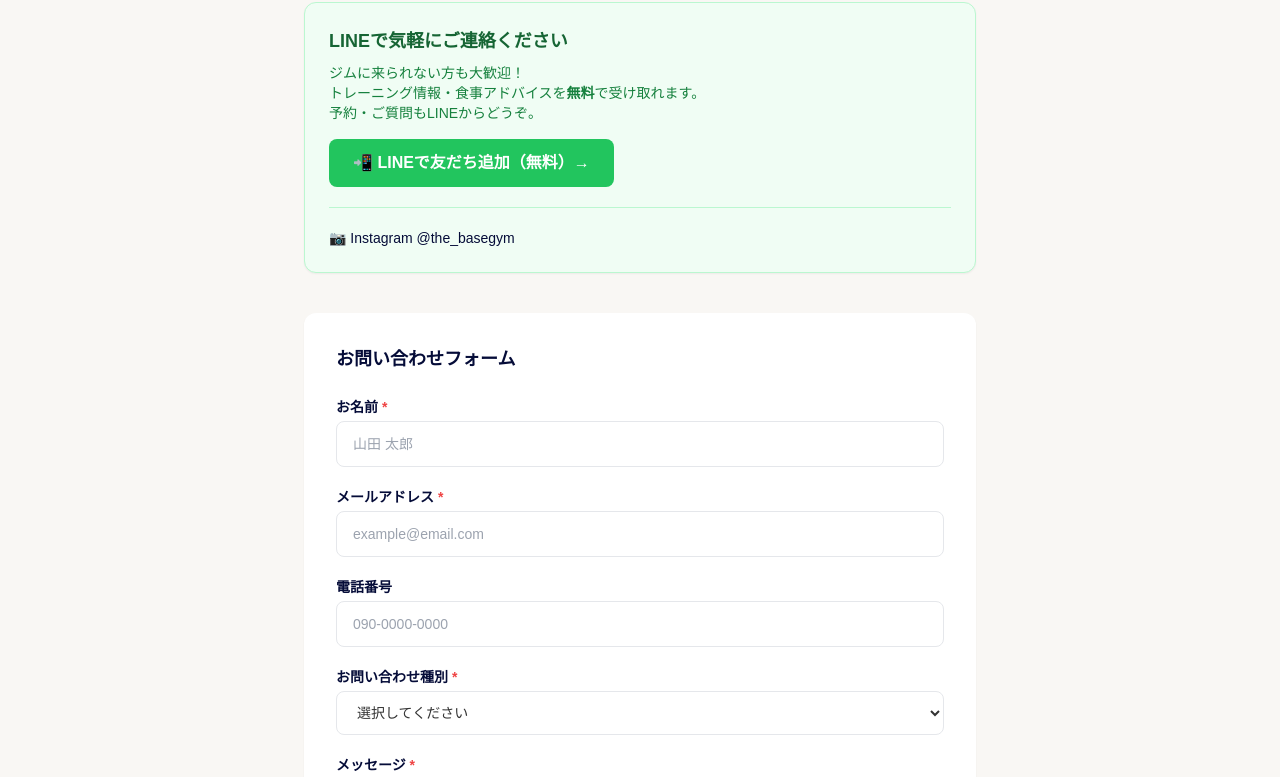
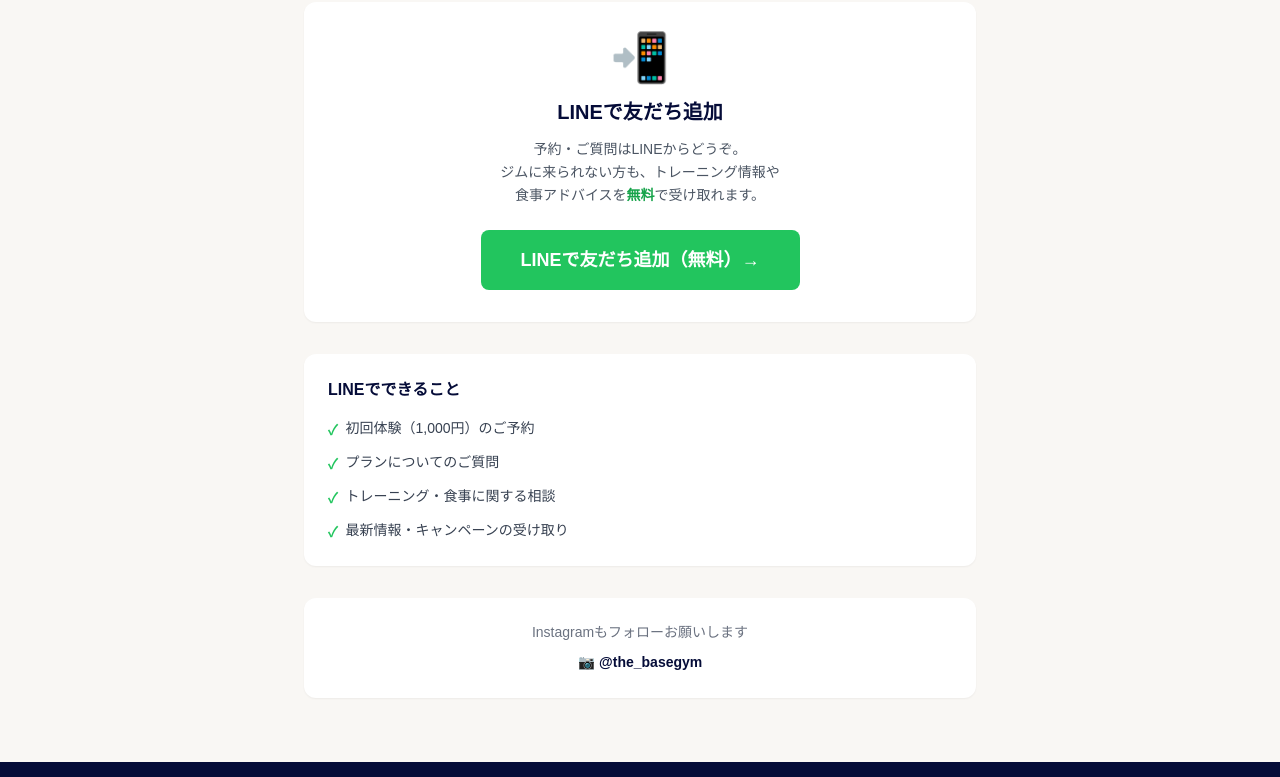
Before and after one commit to b-suke0/thebase-gym-site, a Next.js app: page /contact in a window 1280 px wide. Shown: the part 354-1131 px from the top of the page. Built offline with nearby package versions, Linux system fonts and the light colour scheme.

Commit message:
Replace contact form with LINE-only contact page

```diff
--- a/app/contact/page.tsx
+++ b/app/contact/page.tsx
@@ -1,31 +1,4 @@
-'use client'
-import { useState } from 'react'
-
 export default function ContactPage() {
-  const [status, setStatus] = useState<'idle' | 'sending' | 'success' | 'error'>('idle')
-
-  async function handleSubmit(e: React.FormEvent<HTMLFormElement>) {
-    e.preventDefault()
-    setStatus('sending')
-    const form = e.currentTarget
-    const data = new FormData(form)
-    try {
-      const res = await fetch('https://formspree.io/f/mnjwqrnl', {
-        method: 'POST',
-        body: data,
-        headers: { Accept: 'application/json' },
-      })
-      if (res.ok) {
-        setStatus('success')
-        form.reset()
-      } else {
-        setStatus('error')
-      }
-    } catch {
-      setStatus('error')
-    }
-  }
-
   return (
     <>
       {/* Hero */}
@@ -33,144 +6,63 @@ export default function ContactPage() {
         <div className="max-w-3xl mx-auto text-center">
           <p className="text-yellow-400 text-sm font-bold tracking-widest mb-3">CONTACT</p>
           <h1 className="text-3xl md:text-4xl font-bold">予約・お問い合わせ</h1>
-          <p className="mt-4 text-gray-300">初回体験のご予約やご質問はこちらから</p>
+          <p className="mt-4 text-gray-300">LINEから気軽にご連絡ください</p>
         </div>
       </section>
 
       <section className="py-16 px-4 bg-[#f9f7f4]">
         <div className="max-w-2xl mx-auto">
-          {/* Direct contact */}
-          <div className="bg-green-50 border border-green-200 rounded-xl p-6 shadow-sm mb-10">
-            <h2 className="text-lg font-bold text-green-800 mb-2">LINEで気軽にご連絡ください</h2>
-            <p className="text-sm text-green-700 mb-4">
-              ジムに来られない方も大歓迎！<br />
-              トレーニング情報・食事アドバイスを<span className="font-bold">無料</span>で受け取れます。<br />
-              予約・ご質問もLINEからどうぞ。
+
+          {/* LINE CTA */}
+          <div className="bg-white rounded-xl p-8 shadow-sm text-center mb-8">
+            <div className="text-5xl mb-4">📲</div>
+            <h2 className="text-xl font-bold text-navy mb-3">LINEで友だち追加</h2>
+            <p className="text-gray-600 text-sm leading-relaxed mb-6">
+              予約・ご質問はLINEからどうぞ。<br />
+              ジムに来られない方も、トレーニング情報や<br />
+              食事アドバイスを<span className="font-bold text-green-600">無料</span>で受け取れます。
             </p>
             <a
               href="https://lin.ee/xVgylZJ"
               target="_blank"
               rel="noopener noreferrer"
-              className="inline-block bg-green-500 text-white px-6 py-3 rounded-lg font-bold text-base hover:bg-green-600 transition"
+              className="inline-block bg-green-500 text-white px-10 py-4 rounded-lg font-bold text-lg hover:bg-green-600 transition"
             >
-              📲 LINEで友だち追加（無料）→
+              LINEで友だち追加（無料）→
             </a>
-            <div className="mt-5 pt-5 border-t border-green-200 space-y-2 text-sm text-gray-600">
-              <p>
-                📷{' '}
-                <a
-                  href="https://www.instagram.com/the_basegym/"
-                  target="_blank"
-                  rel="noopener noreferrer"
-                  className="text-navy hover:underline"
-                >
-                  Instagram @the_basegym
-                </a>
-              </p>
-            </div>
           </div>
 
-          {/* Form */}
-          <div className="bg-white rounded-xl p-8 shadow-sm">
-            <h2 className="text-lg font-bold text-navy mb-6">お問い合わせフォーム</h2>
+          {/* How to use LINE */}
+          <div className="bg-white rounded-xl p-6 shadow-sm mb-8">
+            <h3 className="text-base font-bold text-navy mb-4">LINEでできること</h3>
+            <ul className="space-y-3 text-sm text-gray-700">
+              {[
+                '初回体験（1,000円）のご予約',
+                'プランについてのご質問',
+                'トレーニング・食事に関する相談',
+                '最新情報・キャンペーンの受け取り',
+              ].map((item) => (
+                <li key={item} className="flex items-start gap-2">
+                  <span className="text-green-500 font-bold mt-0.5">✓</span>
+                  {item}
+                </li>
+              ))}
+            </ul>
+          </div>
 
-            {status === 'success' ? (
-              <div className="bg-green-50 border border-green-200 rounded-lg p-6 text-center">
-                <p className="text-green-700 font-bold text-lg mb-2">送信完了しました！</p>
-                <p className="text-green-600 text-sm">
-                  お問い合わせいただきありがとうございます。<br />
-                  2営業日以内にご返信いたします。
-                </p>
-              </div>
-            ) : (
-              <form onSubmit={handleSubmit} className="space-y-5">
-                <div>
-                  <label className="block text-sm font-bold text-navy mb-1">
-                    お名前 <span className="text-red-500">*</span>
-                  </label>
-                  <input
-                    type="text"
-                    name="name"
-                    required
-                    placeholder="山田 太郎"
-                    className="w-full border border-gray-200 rounded-lg px-4 py-3 text-sm focus:outline-none focus:ring-2 focus:ring-yellow-400"
-                  />
-                </div>
+          {/* Instagram */}
+          <div className="bg-white rounded-xl p-6 shadow-sm text-center">
+            <p className="text-sm text-gray-500 mb-2">Instagramもフォローお願いします</p>
+            <a
+              href="https://www.instagram.com/the_basegym/"
+              target="_blank"
+              rel="noopener noreferrer"
+              className="text-navy font-bold hover:underline text-sm"
+            >
+              📷 @the_basegym
+            </a>
+          </div>
 
-                <div>
-                  <label className="block text-sm font-bold text-navy mb-1">
-                    メールアドレス <span className="text-red-500">*</span>
-                  </label>
-                  <input
-                    type="email"
-                    name="email"
-                    required
-                    placeholder="example@email.com"
-                    className="w-full border border-gray-200 rounded-lg px-4 py-3 text-sm focus:outline-none focus:ring-2 focus:ring-yellow-400"
-                  />
-                </div>
-
-                <div>
-                  <label className="block text-sm font-bold text-navy mb-1">電話番号</label>
-                  <input
-                    type="tel"
-                    name="phone"
-                    placeholder="090-0000-0000"
-                    className="w-full border border-gray-200 rounded-lg px-4 py-3 text-sm focus:outline-none focus:ring-2 focus:ring-yellow-400"
-                  />
-                </div>
-
-                <div>
-                  <label className="block text-sm font-bold text-navy mb-1">
-                    お問い合わせ種別 <span className="text-red-500">*</span>
-                  </label>
-                  <select
-                    name="type"
-                    required
-                    className="w-full border border-gray-200 rounded-lg px-4 py-3 text-sm focus:outline-none focus:ring-2 focus:ring-yellow-400 bg-white"
-                  >
-                    <option value="">選択してください</option>
-                    <option value="初回体験予約">初回体験予約（1,000円）</option>
-                    <option value="ベーシックプラン予約">ベーシックプラン予約（3,000円/60分）</option>
-                    <option value="ライトプラン予約">ライトプラン予約（500円/60分）</option>
-                    <option value="サクセスプラン">サクセスプランについて</option>
-                    <option value="その他">その他・ご質問</option>
-                  </select>
-                </div>
-
-                <div>
-                  <label className="block text-sm font-bold text-navy mb-1">
-                    メッセージ <span className="text-red-500">*</span>
-                  </label>
-                  <textarea
-                    name="message"
-                    required
-                    rows={5}
-                    placeholder="ご希望の日時や、ご質問があればお気軽にどうぞ。"
-                    className="w-full border border-gray-200 rounded-lg px-4 py-3 text-sm focus:outline-none focus:ring-2 focus:ring-yellow-400 resize-none"
-                  />
-                </div>
-
-                {status === 'error' && (
-                  <p className="text-red-500 text-sm">
-                    送信に失敗しました。お手数ですが、お電話またはメールにてご連絡ください。
-                  </p>
-                )}
-
-                <button
-                  type="submit"
-                  disabled={status === 'sending'}
-                  className="w-full bg-yellow-400 text-navy py-4 rounded-lg font-bold text-lg hover:bg-yellow-300 transition disabled:opacity-60"
-                >
-                  {status === 'sending' ? '送信中...' : '送信する →'}
-                </button>
-
-                <p className="text-xs text-gray-400 text-center">
-                  送信後、2営業日以内にご返信いたします。
-                </p>
-              </form>
-            )}
-          </div>
         </div>
       </section>
     </>
```
